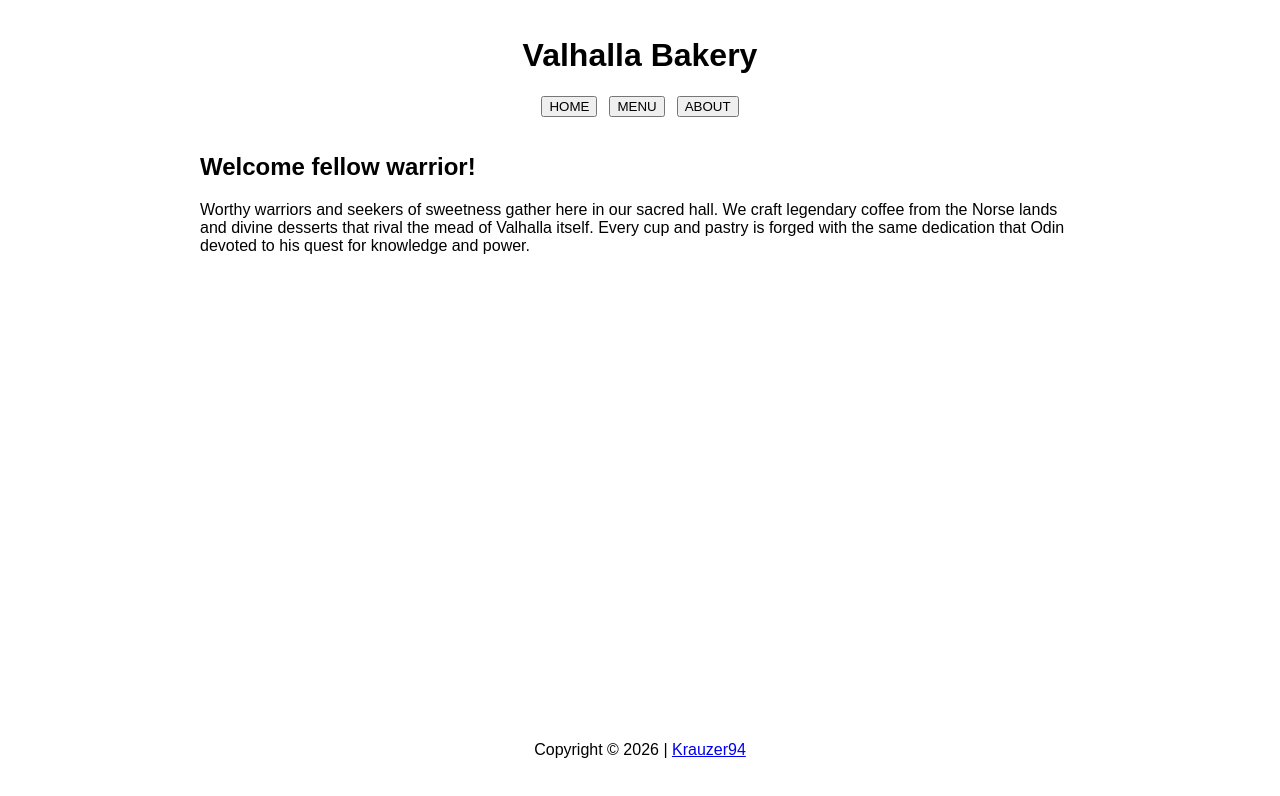
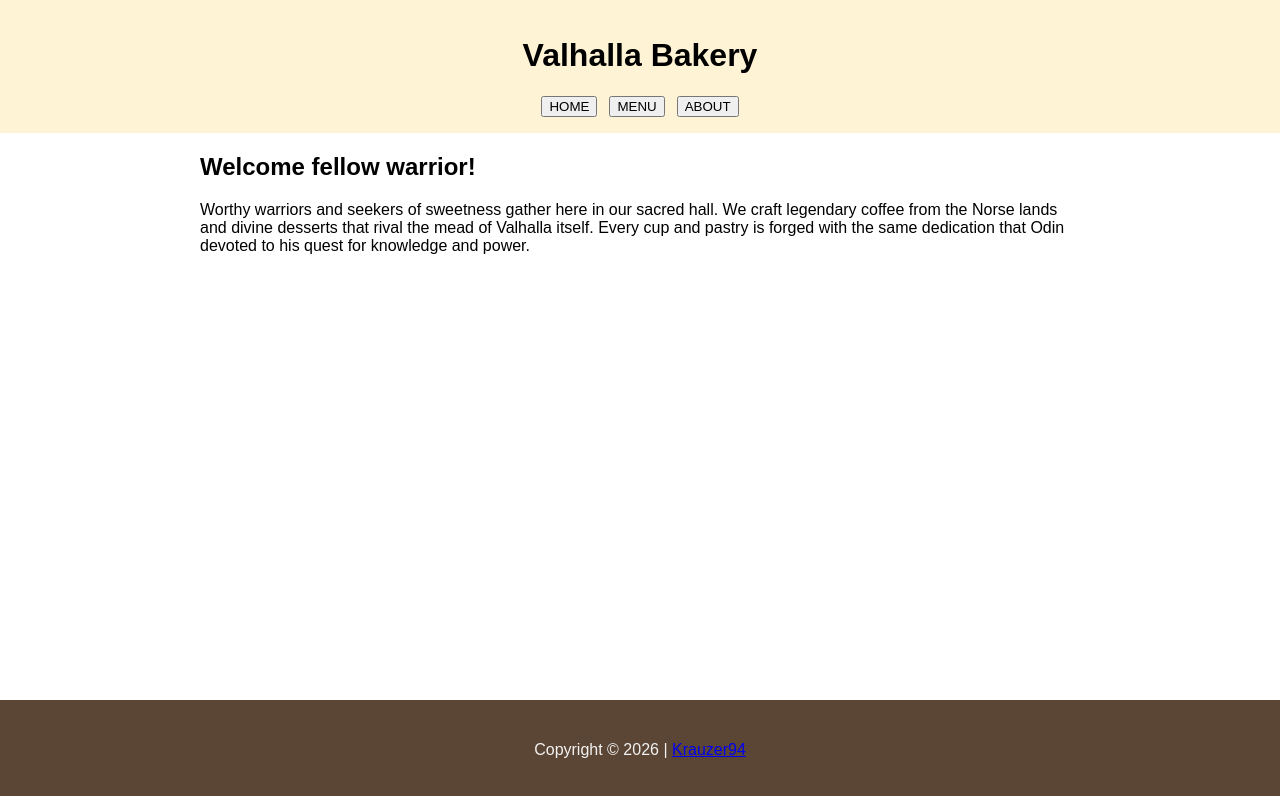
Before and after one commit to Krauzer94/odin-restaurant-page, a website built with webpack: page src/template.html in a window 1280 px wide. Built offline with nearby package versions, Linux system fonts and the light colour scheme.

Commit message:
Header and footer spacing and coloring

```diff
--- a/src/style.css
+++ b/src/style.css
@@ -14,17 +14,26 @@ header, footer {
   text-align: center;
 }
 
-/* Reset overall header spacing */
+/* Header specific styling */
 header {
+  /* Spacing */
   padding: 1rem;
   box-sizing: border-box;
+
+  /* Coloring */
+  background-color: #FEF3D4;
 }
 
-/* Vertically align footer text */
+/* Footer specific styling */
 footer {
+  /* Spacing */
   display: flex;
   align-items: center;
   justify-content: center;
+
+  /* Coloring */
+  background-color: #5B4635;
+  color: #F2F2F2;
 }
 
 /* Middle content section */
```
